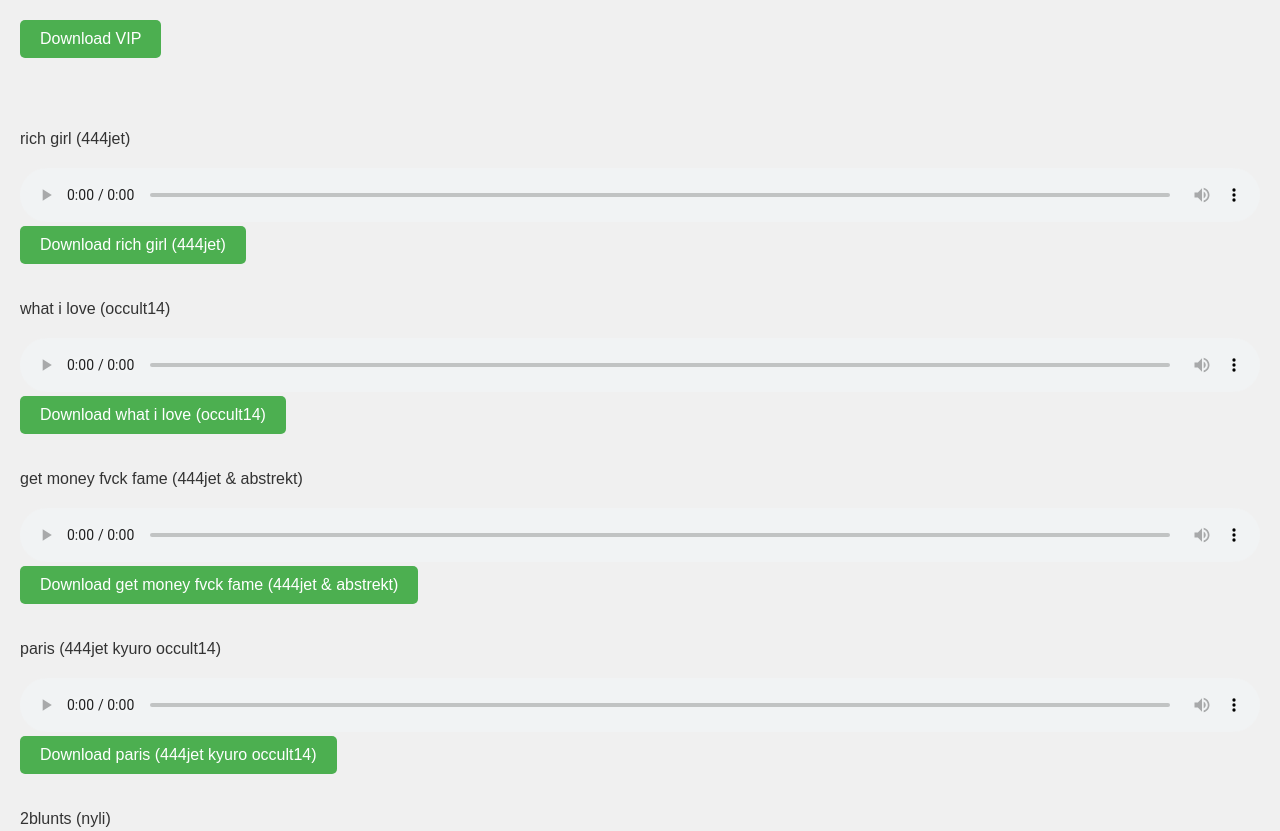
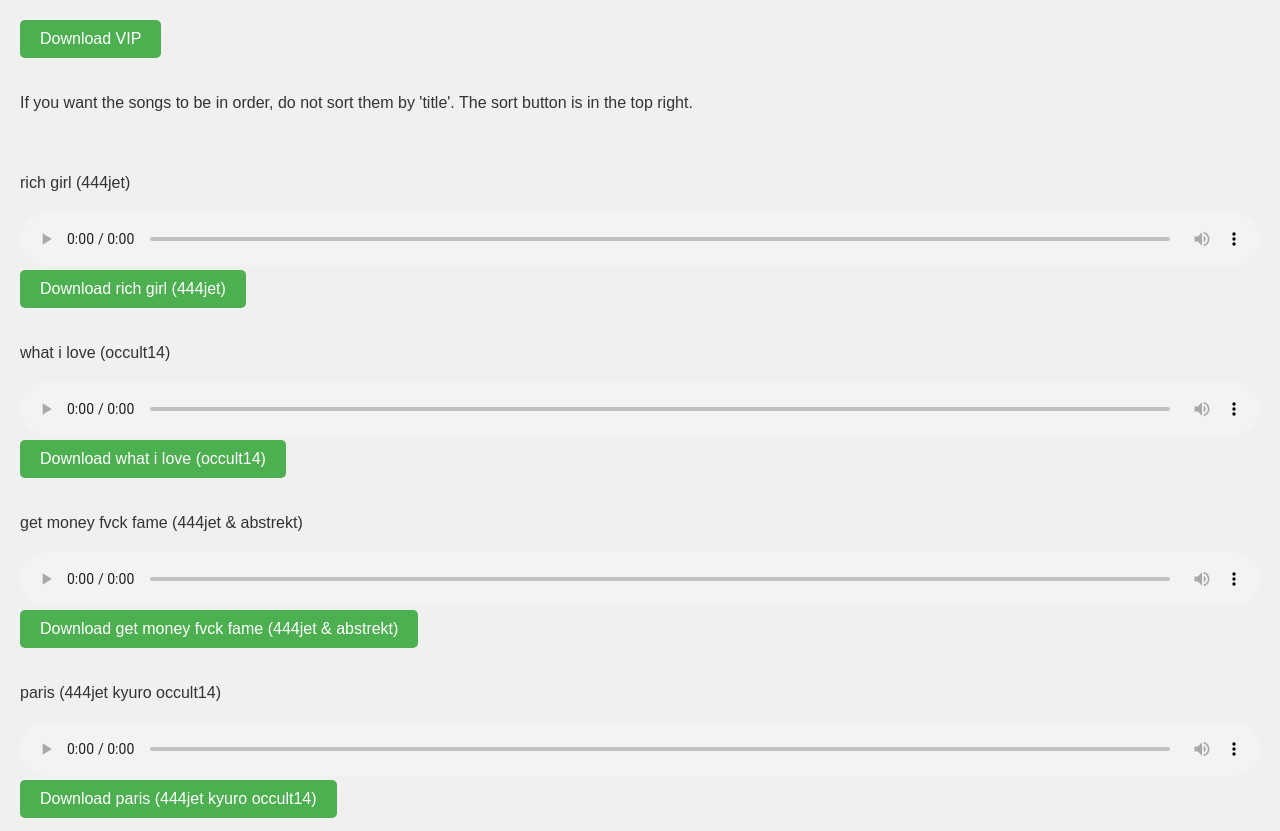
Before and after one commit to rainy-0/VIPdl.github.io, a plain HTML site: page index.html in a window 1280 px wide. Shown: the top 831 px of the page. Drawn offline with Linux system fonts and the light colour scheme.

Commit message:
quick update

```diff
--- a/index.html
+++ b/index.html
@@ -41,7 +41,9 @@
 </head>
 <body>
     <a href="VIP.zip" download class="download-link">Download VIP</a>
-    <br><br><br>
+    <br>
+    <p>If you want the songs to be in order, do not sort them by 'title'. The sort button is in the top right.</p>
+    <br><br>
     <p>
         rich girl (444jet)
     </p>
```
